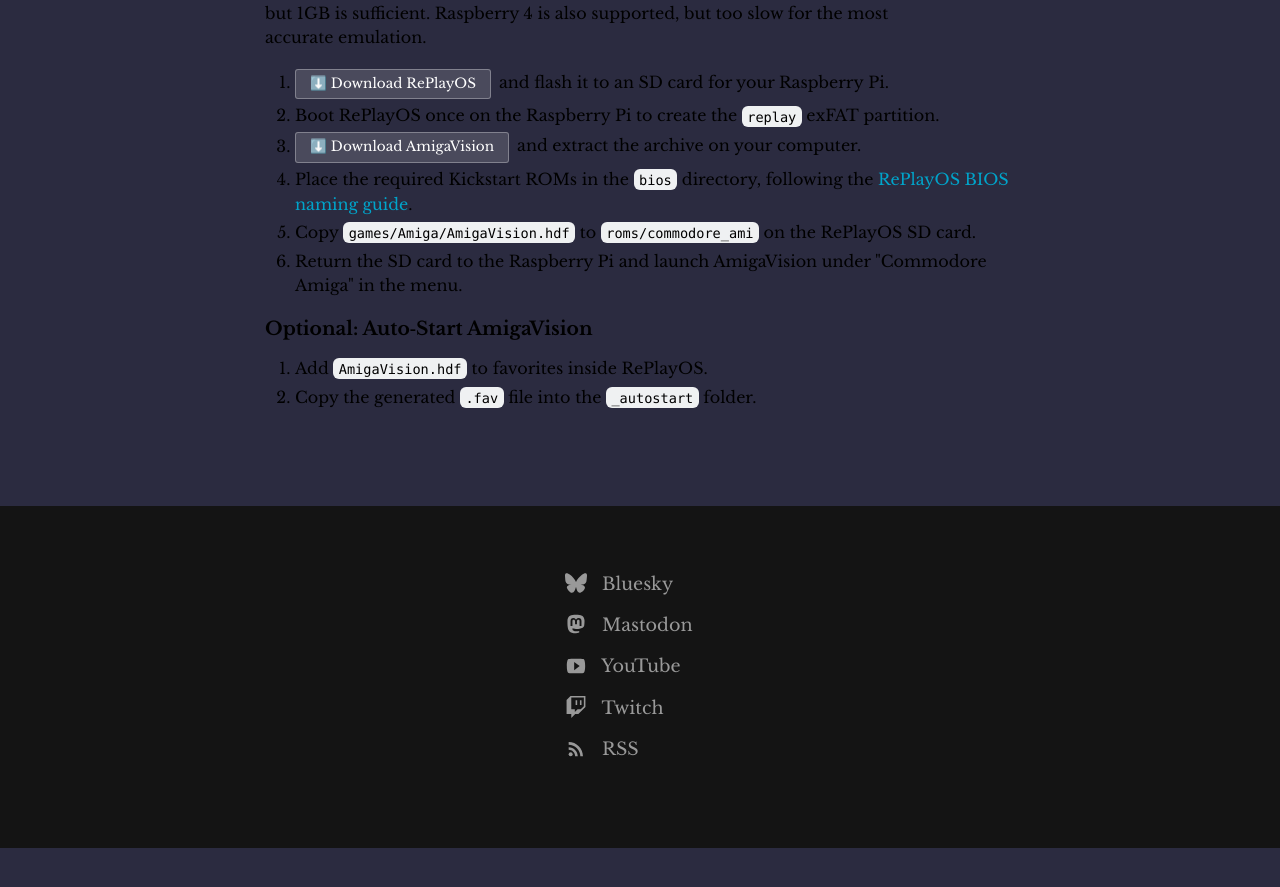
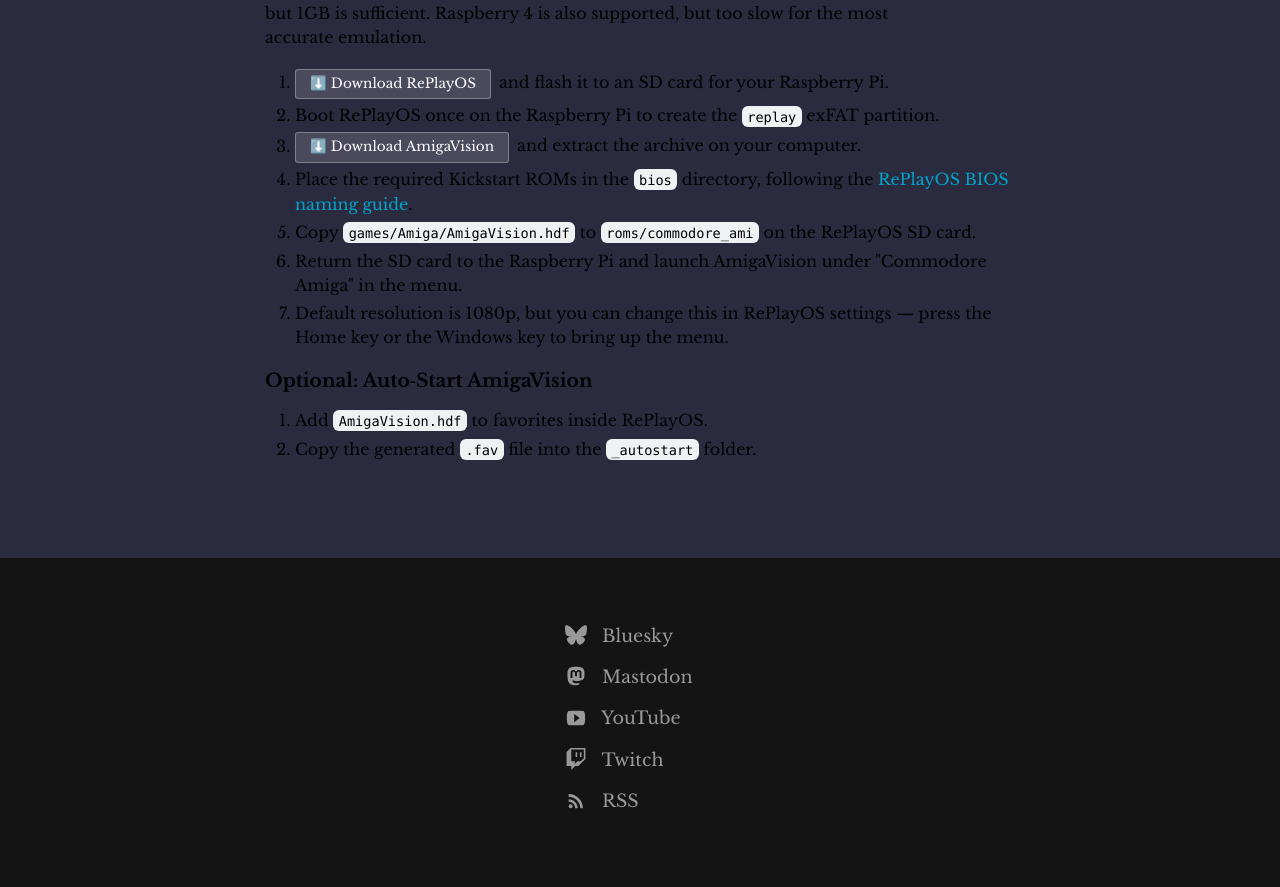
Before and after one commit to amigavision/amigavision.github.io, a Jekyll site: the page built from download/pi.html, in a window 1280 px wide and 900 px high, scrolled down 636 px. Shown: the top 887 px of the window. Built offline with Jekyll 4.4.1, drawn with Linux system fonts in a browser that asks for light colours; before the commit the page ends 1484 px from its top, so only the background shows below that.

Commit message:
Add RePlayOS menu instructions

```diff
--- a/download/pi.html
+++ b/download/pi.html
@@ -23,6 +23,7 @@
       <li>Place the required Kickstart ROMs in the <code>bios</code> directory, following the <a href="https://www.replayos.com/addbios/">RePlayOS BIOS naming guide</a>.</li>
       <li>Copy <code>games/Amiga/AmigaVision.hdf</code> to <code>roms/commodore_ami</code> on the RePlayOS SD card.</li>
       <li>Return the SD card to the Raspberry Pi and launch AmigaVision under "Commodore Amiga" in the menu.</li>
+      <li>Default resolution is 1080p, but you can change this in RePlayOS settings — press the Home key or the Windows key to bring up the menu.</li>
     </ol>
 
     <h3>Optional: Auto‑Start AmigaVision</h3>
```
